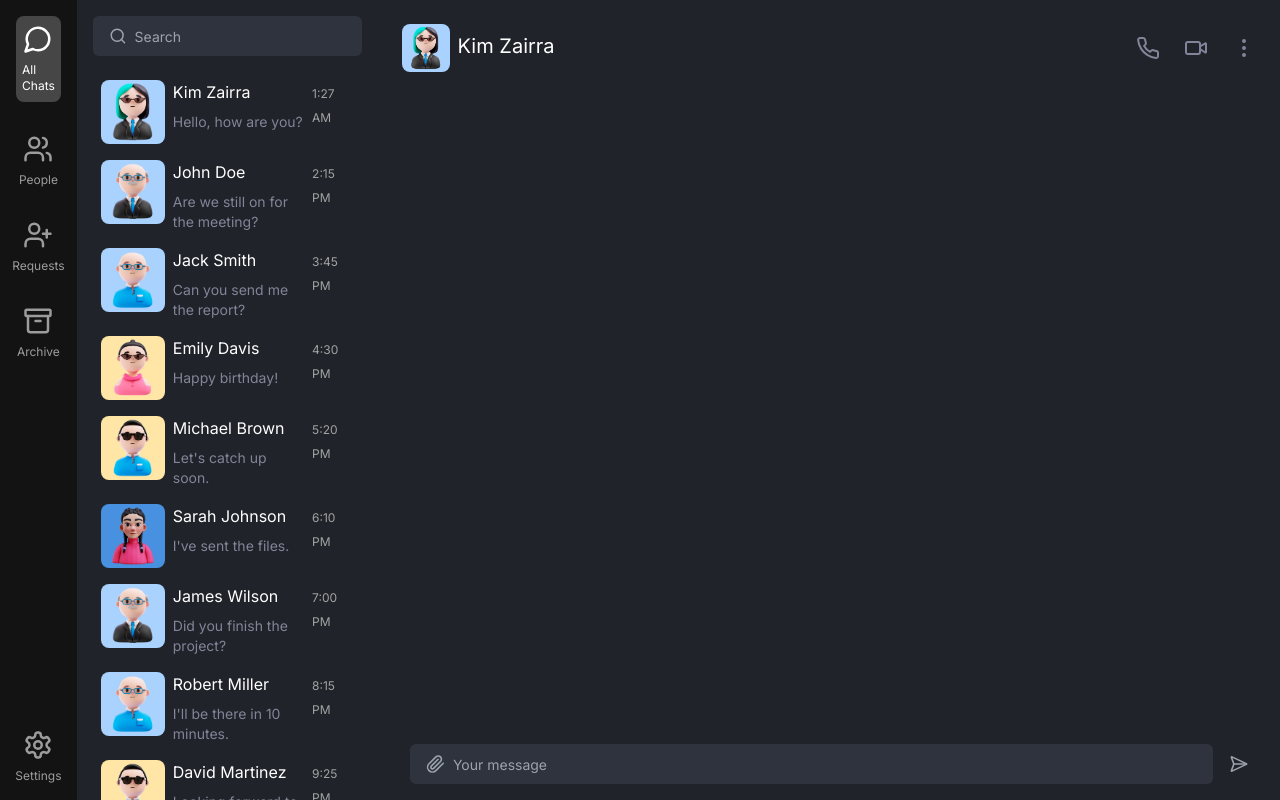
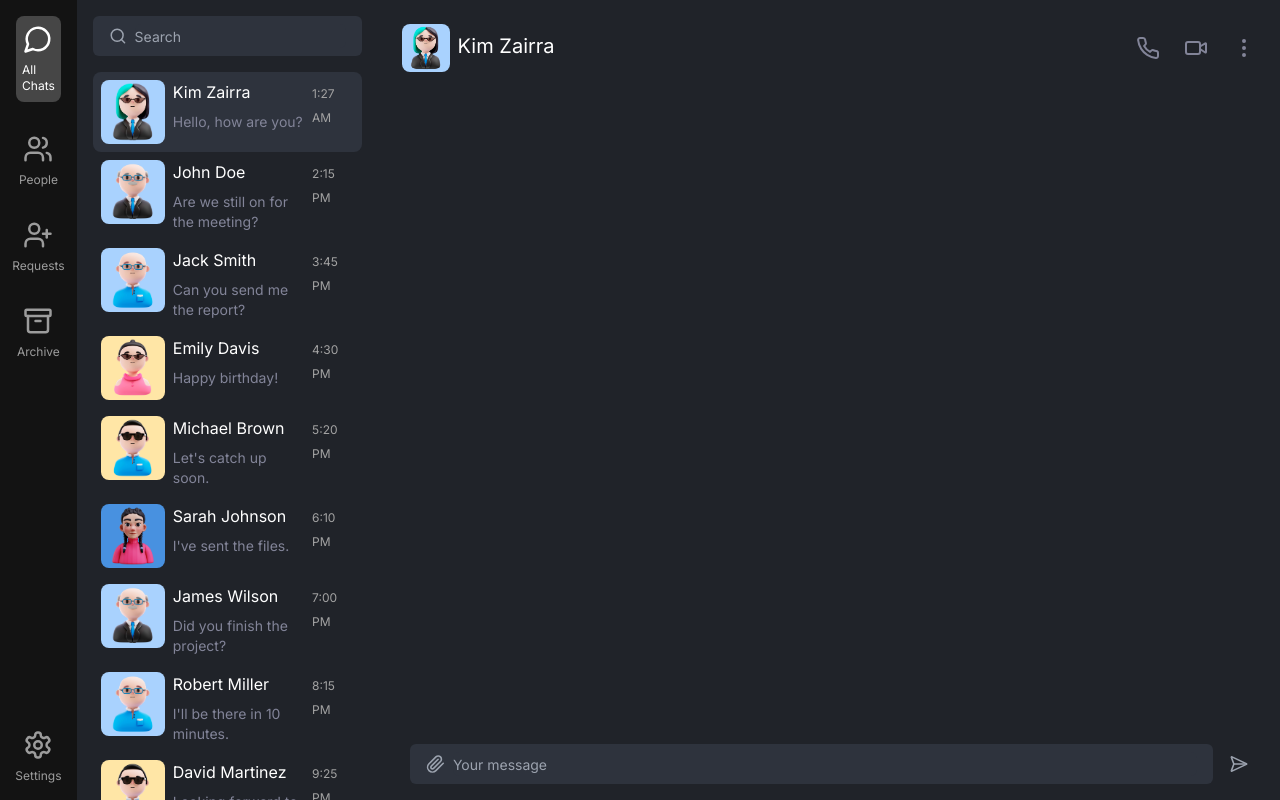
Before and after one commit to justinherrera/next-chat-app, a Next.js app: page / in a window 1280 px wide. Built offline with nearby package versions, Linux system fonts and the light colour scheme.

Commit message:
added user id in chats component

```diff
--- a/src/app/components/chats.tsx
+++ b/src/app/components/chats.tsx
@@ -5,42 +5,49 @@ import UserChat from "@/app/components/user-chat";
 
 const users = [
   {
+    id: 1,
     name: "Kim Zairra",
     avatar: "/avatar1.jpg",
     message: "Hello, how are you?",
     time: "1:27 AM"
   },
   {
+    id: 2,
     name: "John Doe",
     avatar: "/avatar2.jpg",
     message: "Are we still on for the meeting?",
     time: "2:15 PM"
   },
   {
+    id: 3,
     name: "Jack Smith",
     avatar: "/avatar3.jpg",
     message: "Can you send me the report?",
     time: "3:45 PM"
   },
   {
+    id: 4,
     name: "Emily Davis",
     avatar: "/avatar5.jpg",
     message: "Happy birthday!",
     time: "4:30 PM"
   },
   {
+    id: 5,
     name: "Michael Brown",
     avatar: "/avatar4.jpg",
     message: "Let's catch up soon.",
     time: "5:20 PM"
   },
   {
+    id: 6,
     name: "Sarah Johnson",
     avatar: "/avatar6.jpg",
     message: "I've sent the files.",
     time: "6:10 PM"
   },
   {
+    id: 7,
     name: "James Wilson",
     avatar: "/avatar2.jpg",
     message: "Did you finish the project?",
@@ -53,12 +60,14 @@ const users = [
     time: "8:15 PM"
   },
   {
+    id: 9,
     name: "David Martinez",
     avatar: "/avatar4.jpg",
     message: "Looking forward to our meeting.",
     time: "9:25 PM"
   },
   {
+    id: 10,
     name: "Aliah Anderson",
     avatar: "/avatar1.jpg",
     message: "Can we reschedule?",
@@ -81,7 +90,7 @@ export default function Chats() {
       <div className="overflow-y-scroll [&::-webkit-scrollbar]:hidden [-ms-overflow-style:none] [scrollbar-width:none]">
       {
         users.map((user, index) => {
-          return (<UserChat user={user} key={index} />)
+          return <UserChat user={user} key={index} />
         })
       }
       </div>
--- a/src/app/components/user-chat.tsx
+++ b/src/app/components/user-chat.tsx
@@ -1,9 +1,9 @@
 import Image from "next/image";
 
 
-export default function UserChat({ user, key }: { user: any, key: number }) {
+export default function UserChat({ user }: { user: any }) {
   return (
-    <div className={`flex space-x-2 px-2 rounded-lg py-2 cursor-pointer hover:bg-[#2E333D] ${key === 0 ? "bg-[#2E333D]" : ""} `} key={key}>
+    <div className={`flex space-x-2 px-2 rounded-lg py-2 cursor-pointer hover:bg-[#2E333D] ${user.id === 1 ? "bg-[#2E333D]" : ""} `} key={user.id}>
       <Image src={user.avatar} className="rounded-lg w-16 h-16" alt="avatar" width={500} height={500} />
       <div className="flex flex-col space-y-1 w-full">
         <span className="text-white mb-1">{user.name}</span>
```
